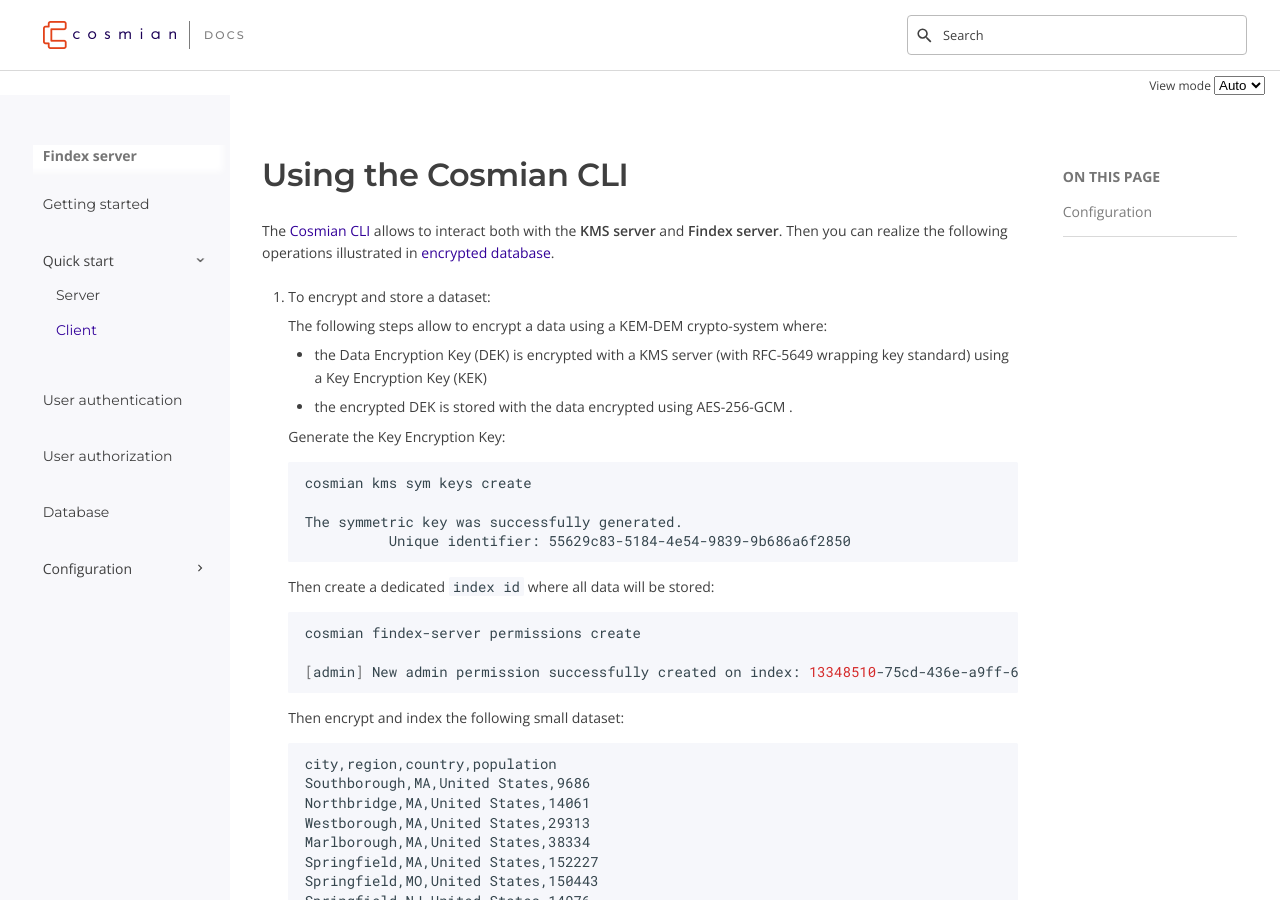
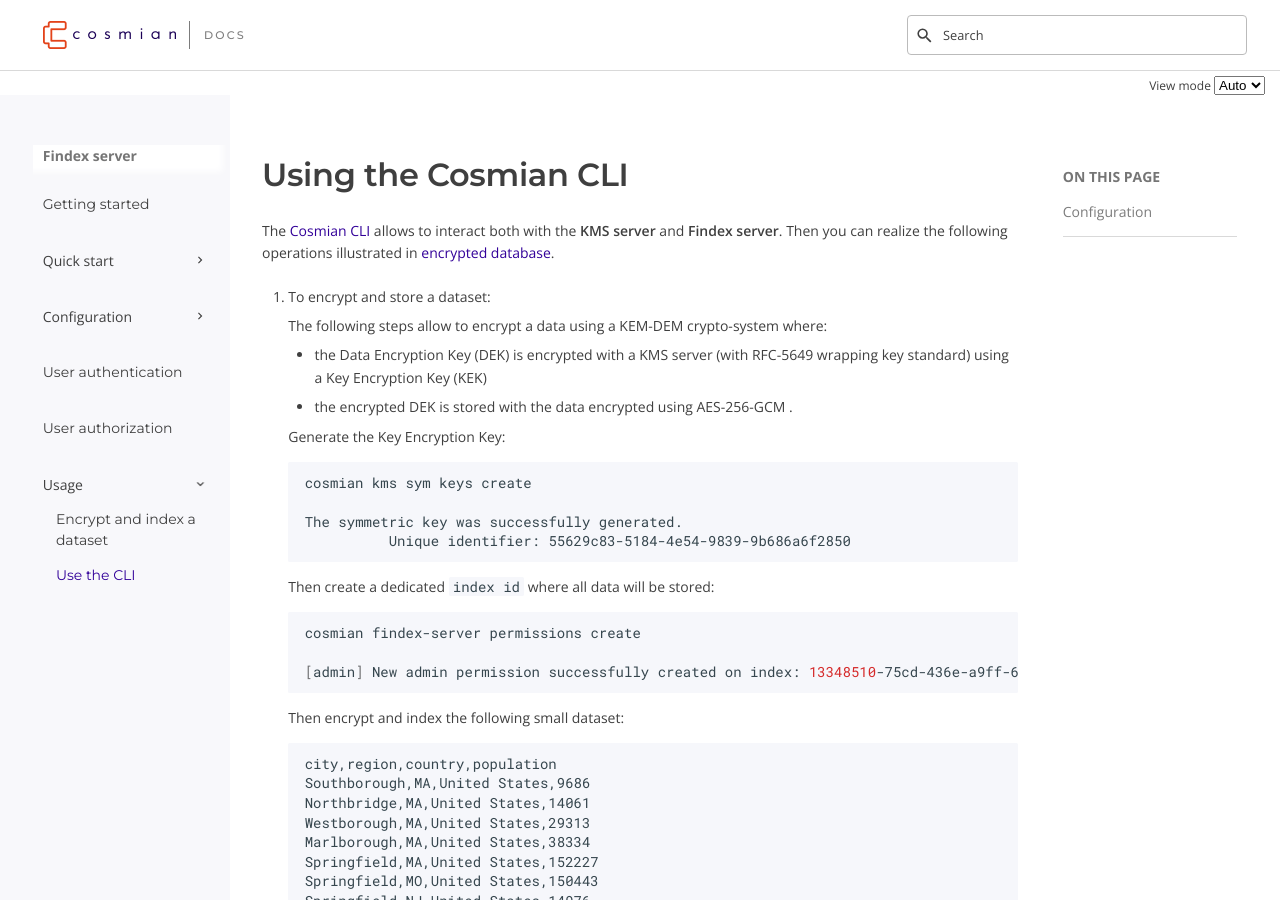
Before and after one commit to Cosmian/findex-server, an MkDocs documentation site: the page built from documentation/docs/quick_start_client.md, in a window 1280 px wide and 900 px high. Built offline with MkDocs 1.6.1 and Material for MkDocs 9.7.7, drawn with Linux system fonts in a browser that asks for light colours.

Commit message:
docs: review menu

```diff
--- a/documentation/mkdocs.yml
+++ b/documentation/mkdocs.yml
@@ -54,11 +54,12 @@ plugins:
 nav:
   - Getting started: index.md
   - Quick start:
-      - Server: quick_start.md
-      - Client: quick_start_client.md
+      - Installation: quick_start.md
+      - Usage: usage.md
+  - Configuration:
+      - Configuration file: configuration.md
   - User authentication: authentication.md
   - User authorization: authorization.md
-  - Database: database.md
-  - Configuration:
-      - Configuration file: configuration.md
-      - Usage: usage.md
+  - Usage:
+      - Encrypt and index a dataset: database.md
+      - Use the CLI: quick_start_client.md
```
Also changed, not shown: CHANGELOG.md.
